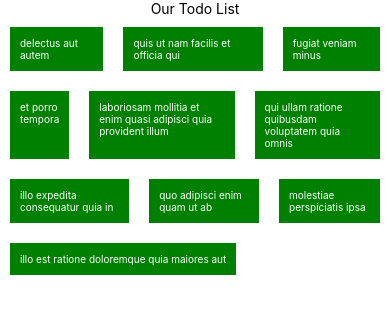
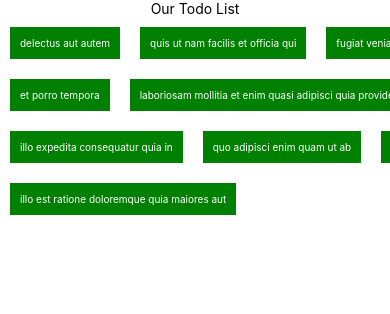
Before and after one commit to Dewalade1/reactnative-mobile-app, a React Native app: screen / in a window 390 px wide. Shown: the top 314 px of the page. Built offline with nearby package versions, Linux system fonts and the light colour scheme.

Commit message:
feat: add lesson on item selection
Learnt to use TouchableOpacity to select Item

```diff
--- a/App.js
+++ b/App.js
@@ -1,6 +1,6 @@
 import { StatusBar } from 'expo-status-bar';
 import React, {useState} from 'react';
-import { StyleSheet, Text, View, FlatList} from 'react-native';
+import { StyleSheet, Text, View, FlatList, TouchableOpacity} from 'react-native';
 
 export default function App() {
 
@@ -65,6 +65,11 @@ export default function App() {
     "completed": true
   }])
 
+  const pressHandler = (id) => {
+    const selectedItem = (todos.filter( todo => todo.id === id))[0]
+    alert(selectedItem.title)
+  }
+
   return (
     <View style={styles.container}>
       <Text> Our Todo List </Text>
@@ -73,7 +78,9 @@ export default function App() {
         keyExtractor={(item) => item.id.toString()}
         data={todos}
         renderItem={({ item }) => (
-          <Text style={styles.todo}>{item.title}</Text>
+          <TouchableOpacity onPress={() => pressHandler(item.id)}>
+            <Text style={styles.todo}>{item.title}</Text>
+          </TouchableOpacity>
         )}
       />
       <StatusBar style="auto" />
```
